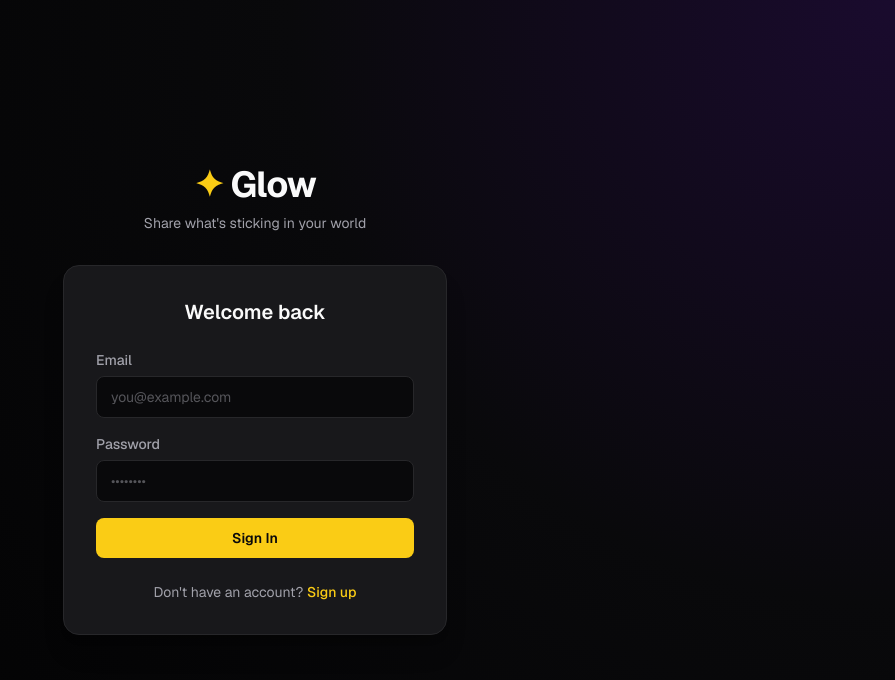
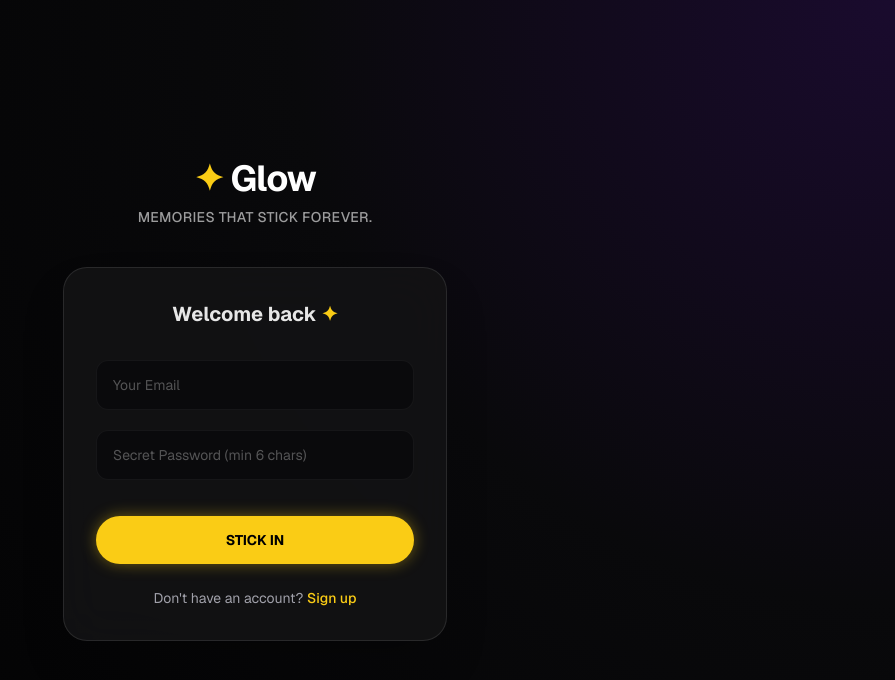
Before and after one commit to rathorayush2580/GLOOOOED, a Next.js app: page /login in a window 1280 px wide. Shown: the top 680 px of the page, without its empty margins (385-1280 px from the left). Built offline with nearby package versions, Linux system fonts and the light colour scheme; no server answers.

Commit message:
UI: Refine login screen with GLOOOOED premium aesthetic

```diff
--- a/src/app/login/page.tsx
+++ b/src/app/login/page.tsx
@@ -52,82 +52,67 @@ export default function LoginPage() {
   };
 
   return (
-    <div className="flex min-h-screen flex-col items-center justify-center px-4">
+    <div className="flex min-h-screen flex-col items-center justify-center px-4 relative overflow-hidden">
+      {/* Background glow */}
+      <div className="absolute top-1/2 left-1/2 -translate-x-1/2 -translate-y-1/2 w-[500px] h-[500px] bg-accent/10 rounded-full blur-[100px] -z-10 pointer-events-none"></div>
+
       {/* Brand */}
-      <div className="mb-8 text-center">
-        <h1 className="text-4xl font-bold tracking-tight">
+      <div className="mb-10 text-center relative z-10">
+        <h1 className="text-4xl font-bold tracking-tight text-white">
           <span className="text-accent">✦</span> Glow
         </h1>
-        <p className="mt-2 text-muted text-sm">
-          Share what's sticking in your world
+        <p className="mt-2 text-white/60 text-sm font-medium tracking-wide uppercase">
+          Memories that stick forever.
         </p>
       </div>
 
       {/* Auth Card */}
-      <div className="w-full max-w-sm rounded-2xl border border-border bg-card p-8 shadow-xl shadow-black/20">
-        <h2 className="mb-6 text-xl font-semibold text-center">
-          {isSignUp ? 'Create your account' : 'Welcome back'}
+      <div className="w-full max-w-sm rounded-3xl border border-white/10 bg-[#141416]/80 backdrop-blur-xl p-8 shadow-2xl relative z-10">
+        <h2 className="mb-8 text-xl font-bold text-center text-white/90">
+          {isSignUp ? "Let's get you glowing!" : 'Welcome back'} <span className="text-accent">✦</span>
         </h2>
 
-        <form onSubmit={handleSubmit} className="space-y-4">
+        <form onSubmit={handleSubmit} className="space-y-5">
           {isSignUp && (
             <div>
-              <label
-                htmlFor="username"
-                className="mb-1.5 block text-sm font-medium text-muted"
-              >
-                Username
-              </label>
               <input
                 id="username"
                 type="text"
                 value={username}
                 onChange={(e) => setUsername(e.target.value)}
-                placeholder="your display name"
-                className="w-full rounded-lg border border-border bg-background px-3.5 py-2.5 text-sm text-foreground placeholder:text-muted/50 focus:border-accent focus:outline-none focus:ring-1 focus:ring-accent"
+                placeholder="Choose an Aura Name (Username)"
+                className="w-full rounded-xl border border-white/5 bg-[#0a0a0c] px-4 py-3.5 text-sm text-foreground placeholder:text-white/30 focus:border-accent/50 focus:outline-none focus:ring-1 focus:ring-accent/50 transition-colors"
               />
             </div>
           )}
 
           <div>
-            <label
-              htmlFor="email"
-              className="mb-1.5 block text-sm font-medium text-muted"
-            >
-              Email
-            </label>
             <input
               id="email"
               type="email"
               required
               value={email}
               onChange={(e) => setEmail(e.target.value)}
-              placeholder="you@example.com"
-              className="w-full rounded-lg border border-border bg-background px-3.5 py-2.5 text-sm text-foreground placeholder:text-muted/50 focus:border-accent focus:outline-none focus:ring-1 focus:ring-accent"
+              placeholder="Your Email"
+              className="w-full rounded-xl border border-white/5 bg-[#0a0a0c] px-4 py-3.5 text-sm text-foreground placeholder:text-white/30 focus:border-accent/50 focus:outline-none focus:ring-1 focus:ring-accent/50 transition-colors"
             />
           </div>
 
           <div>
-            <label
-              htmlFor="password"
-              className="mb-1.5 block text-sm font-medium text-muted"
-            >
-              Password
-            </label>
             <input
               id="password"
               type="password"
               required
               value={password}
               onChange={(e) => setPassword(e.target.value)}
-              placeholder="••••••••"
+              placeholder="Secret Password (min 6 chars)"
               minLength={6}
-              className="w-full rounded-lg border border-border bg-background px-3.5 py-2.5 text-sm text-foreground placeholder:text-muted/50 focus:border-accent focus:outline-none focus:ring-1 focus:ring-accent"
+              className="w-full rounded-xl border border-white/5 bg-[#0a0a0c] px-4 py-3.5 text-sm text-foreground placeholder:text-white/30 focus:border-accent/50 focus:outline-none focus:ring-1 focus:ring-accent/50 transition-colors"
             />
           </div>
 
           {error && (
-            <div className="rounded-lg bg-danger/10 px-3.5 py-2.5 text-sm text-danger">
+            <div className="rounded-xl bg-danger/10 px-4 py-3 text-sm text-danger border border-danger/20 text-center">
               {error}
             </div>
           )}
@@ -135,13 +120,13 @@ export default function LoginPage() {
           <button
             type="submit"
             disabled={loading}
-            className="w-full rounded-lg bg-accent px-4 py-2.5 text-sm font-semibold text-background hover:bg-accent-hover disabled:opacity-50 disabled:cursor-not-allowed"
+            className="w-full rounded-full bg-accent px-4 py-3.5 text-sm font-bold text-black shadow-lg box-glow hover:bg-accent-hover hover:scale-105 active:scale-95 disabled:opacity-50 disabled:hover:scale-100 disabled:cursor-not-allowed disabled:shadow-none transition-all mt-4"
           >
             {loading
-              ? 'Please wait...'
+              ? 'GLOWING IN...'
               : isSignUp
-                ? 'Create Account'
-                : 'Sign In'}
+                ? 'CREATE AURA'
+                : 'STICK IN'}
           </button>
         </form>
 
```
